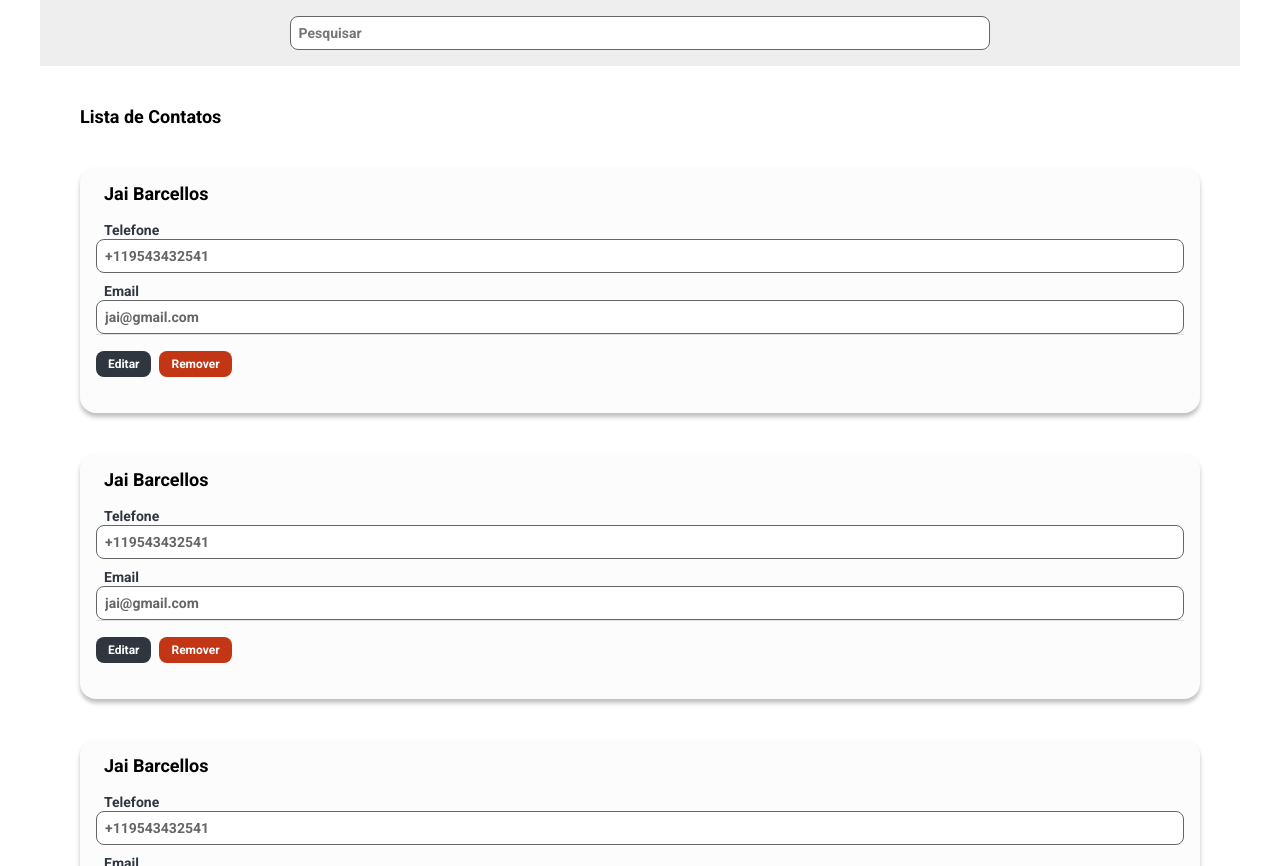
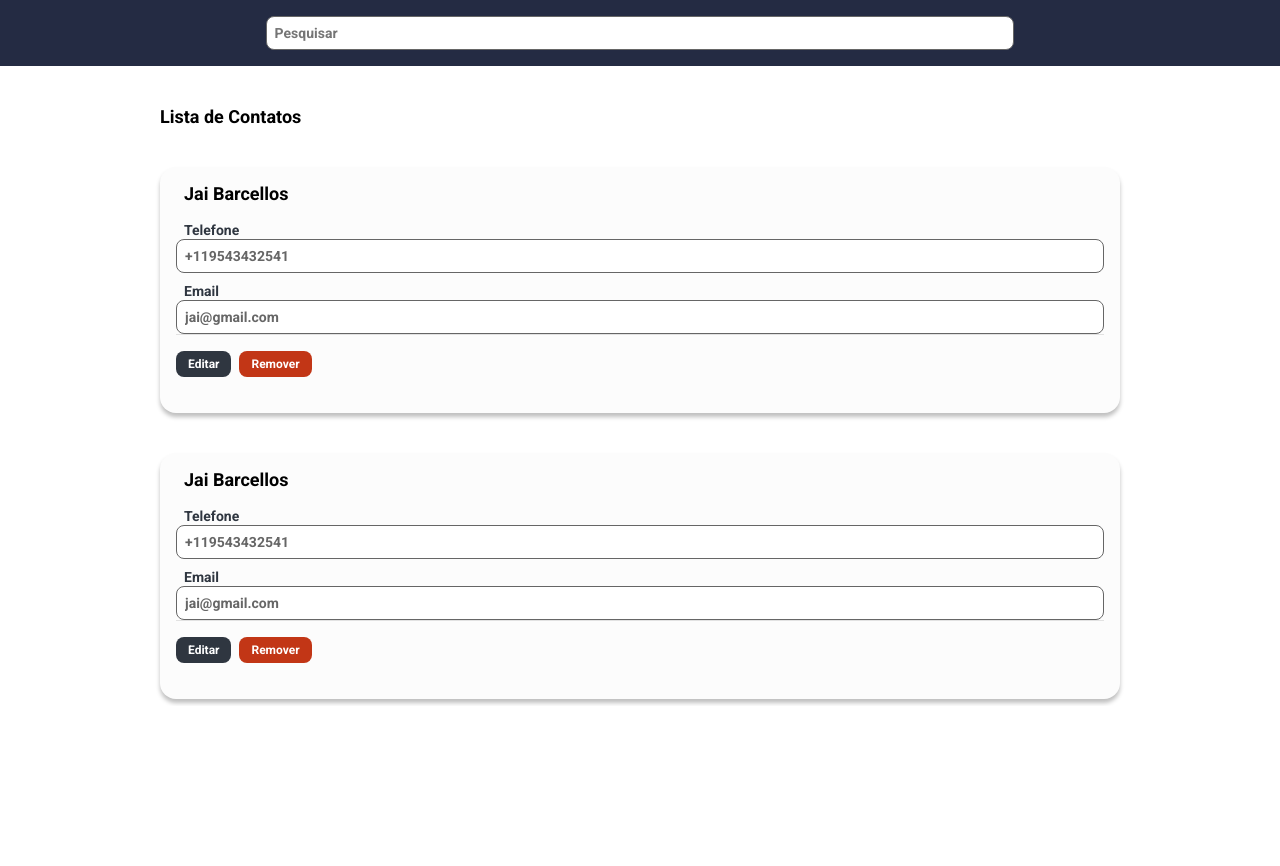
Before and after one commit to odaniloborges/lista-contatos, a React (Create React App) app: page / in a window 1280 px wide. After the commit the page ends 800 px from the top, so only its background shows below. Built offline with nearby package versions, Linux system fonts and the light colour scheme.

Commit message:
estilização do container de barra de pesquisa

```diff
--- a/src/containers/BarraPesquisa/styles.ts
+++ b/src/containers/BarraPesquisa/styles.ts
@@ -4,7 +4,7 @@ export const Container = styled.div`
   display: flex;
   justify-content: center;
   padding: 16px;
-  background-color: #eeeeee;
+  background-color: #242b43;
 `
 export const Campo = styled.input`
   width: 60%;
--- a/src/styles/index.ts
+++ b/src/styles/index.ts
@@ -12,13 +12,12 @@ const EstiloGlobal = createGlobalStyle`
 `
 
 export const Container = styled.div`
-  padding: 0 40px;
-  overflow-y: scroll;
+  display: block;
 `
 
 export const MainContainer = styled.main`
-  padding: 0 40px;
-  height: 100vh;
+  padding: 0 160px;
+  height: 80vh;
   overflow-y: scroll;
 `
 
```
